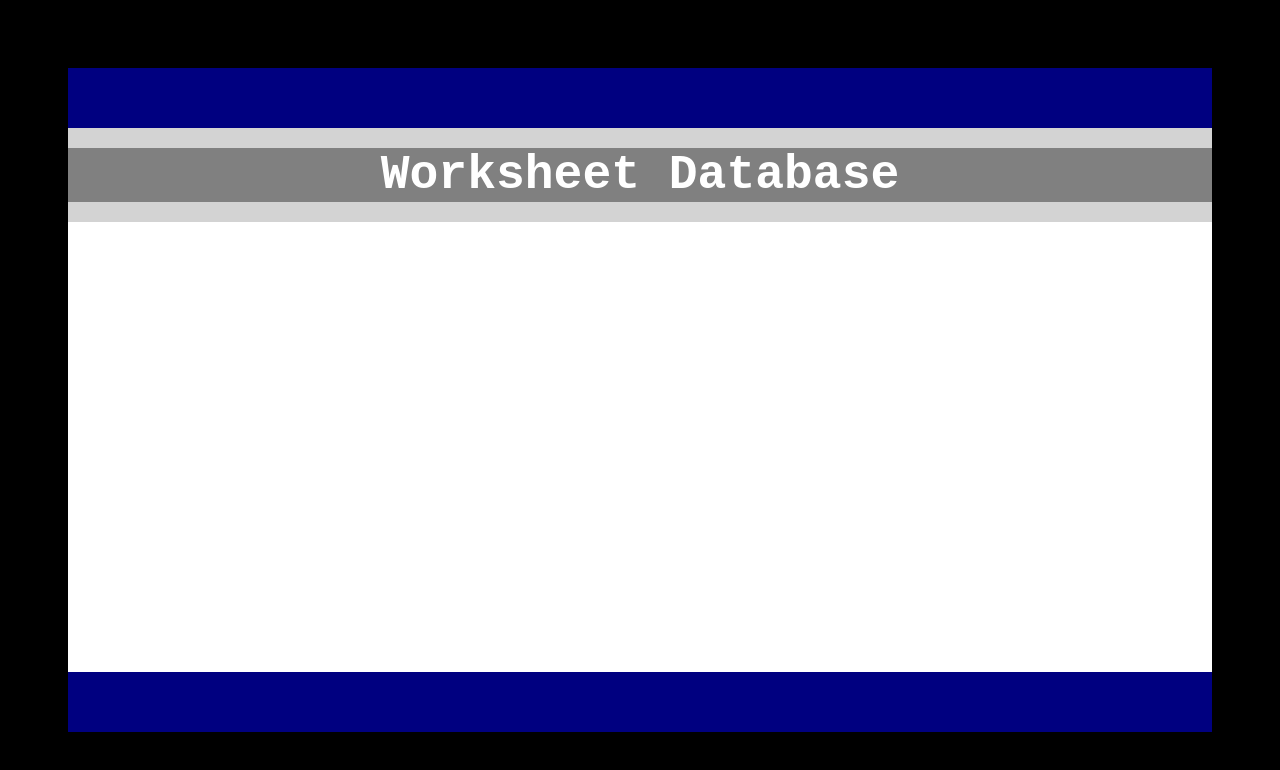
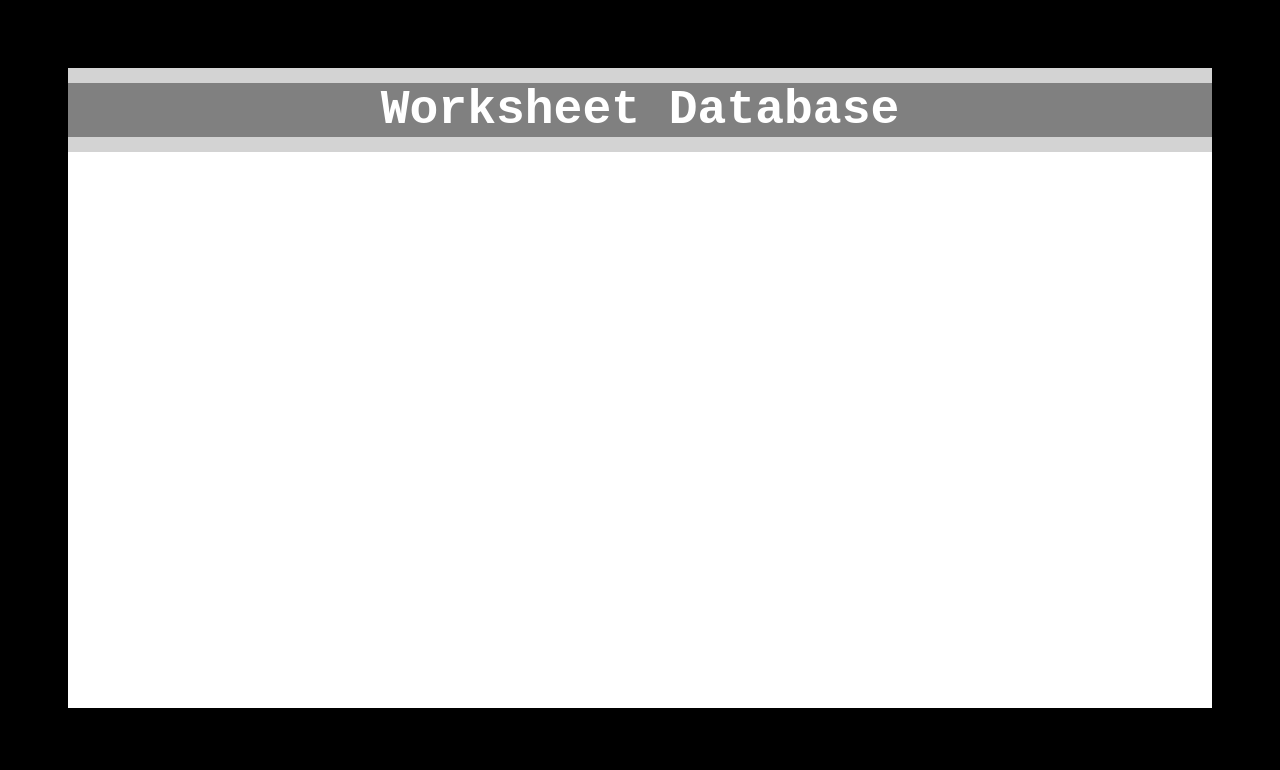
Before and after one commit to wsdatabase/wsdatabase.github.io, a plain HTML site: page index.html in a window 1280 px wide. Drawn offline with Linux system fonts and the light colour scheme.

Commit message:
Update index.html

```diff
--- a/index.html
+++ b/index.html
@@ -14,14 +14,12 @@ body {
 background: white;
 font-family: monospace;
 font-size: 24px;
-border-top: 60px solid navy;
-border-bottom: 60px solid navy;
 }
 
 h1 {
 text-align: center;
-border-top: 20px solid lightgray;
-border-bottom: 20px solid lightgray;
+border-top: 15px solid lightgray;
+border-bottom: 15px solid lightgray;
 background: gray;
 color: white;
 }
```
